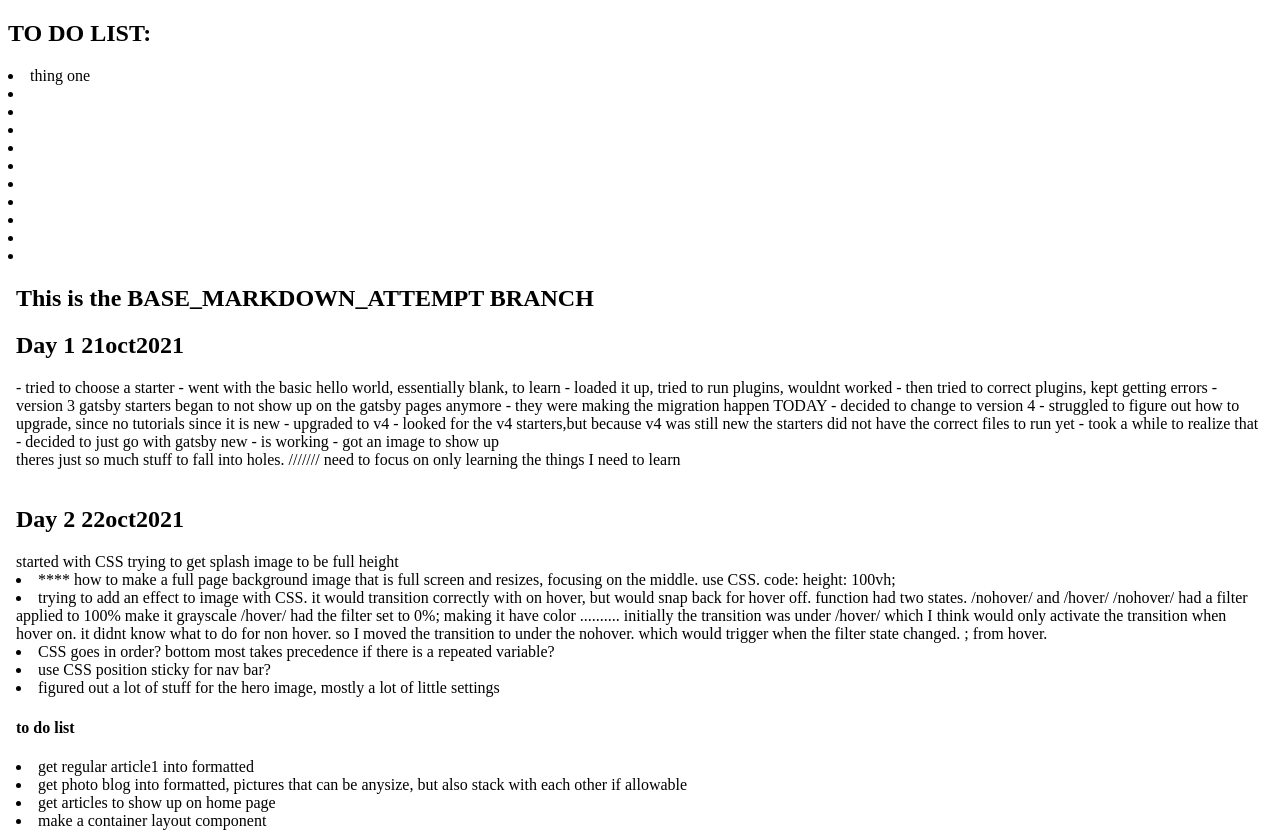
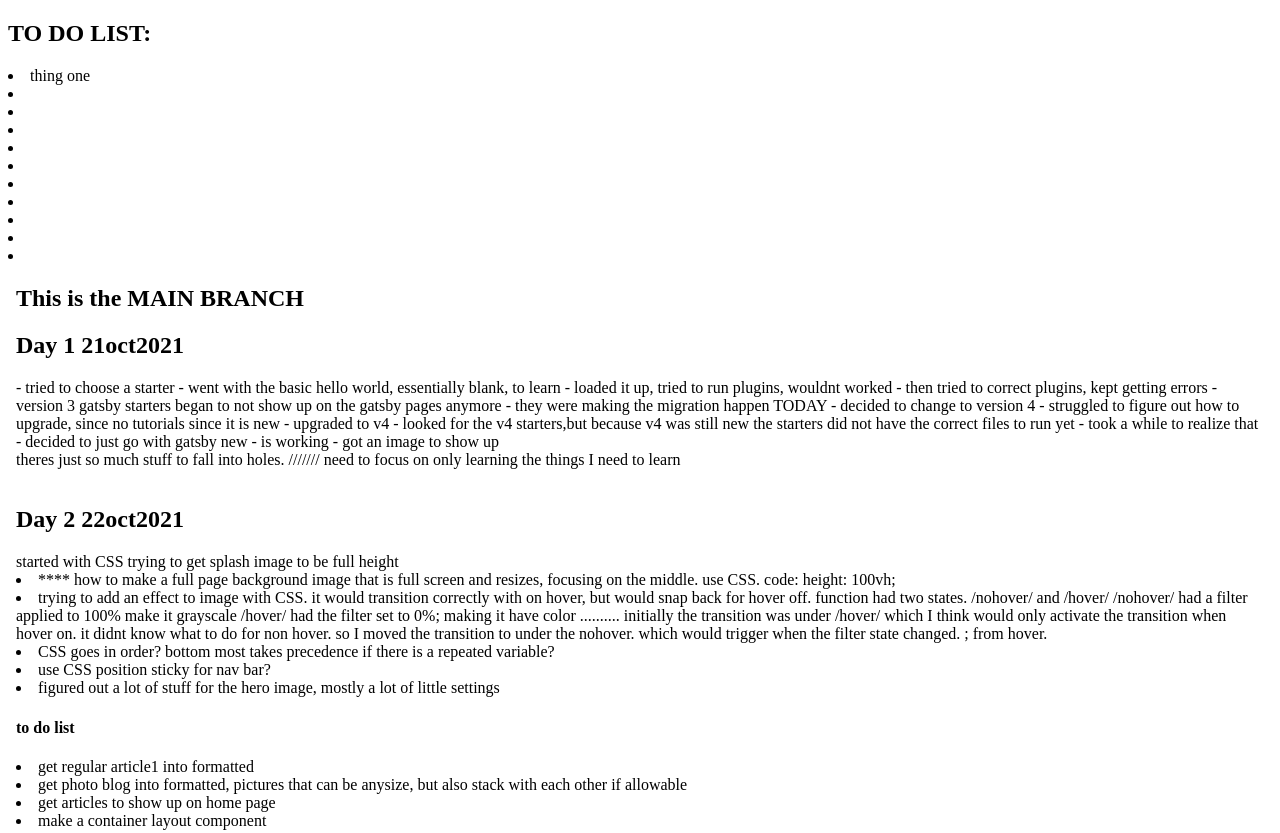
Before and after one commit to kevin-lambda/personal-portfolio, a Gatsby site: page /zdevBlogv2 in a window 1280 px wide. Shown: the top 833 px of the page. Built offline with nearby package versions, Linux system fonts and the light colour scheme; Gatsby itself is replaced by a stand-in of ours.

Commit message:
clean up

```diff
--- a/src/pages/zdevBlogv2.js
+++ b/src/pages/zdevBlogv2.js
@@ -18,7 +18,7 @@
       </div>
 
       <body>
-        <h2>This is the BASE_MARKDOWN_ATTEMPT BRANCH</h2>
+        <h2>This is the MAIN BRANCH</h2>
         <h2>Day 1 21oct2021</h2>
         <div>
           - tried to choose a starter - went with the basic hello world,
```
